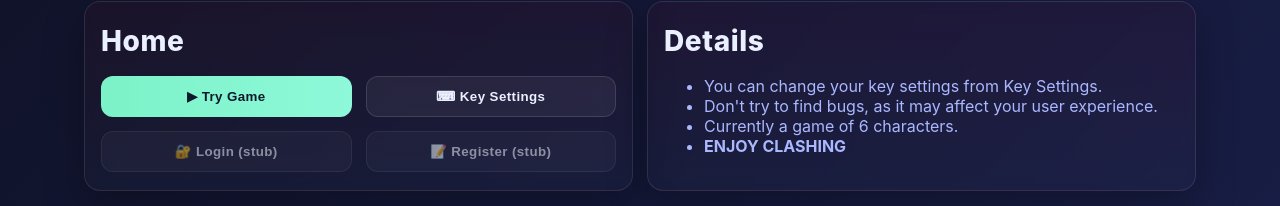
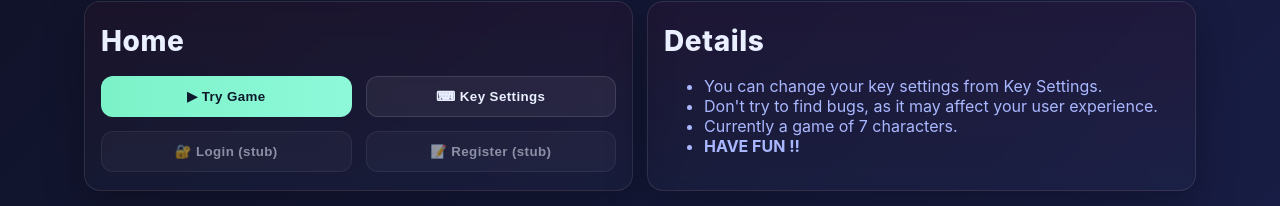
Before and after one commit to cholletiSaiPranav/Clash_Heroes_Showdown, a website: page index.html in a window 1280 px wide. Shown: the part 223-429 px from the top of the page. Drawn offline with nearby package versions, Linux system fonts and the light colour scheme; no server answers.

Commit message:
coloren1

```diff
--- a/index.html
+++ b/index.html
@@ -81,8 +81,8 @@
           <ul class="subtitle">
             <li>You can change your key settings from Key Settings.</li>
             <li>Don't try to find bugs, as it may affect your user experience.</li>
-            <li>Currently a game of 6 characters.</li>
-            <li><strong>ENJOY CLASHING</li>
+            <li>Currently a game of 7 characters.</li>
+            <li><strong>HAVE FUN !!</li>
           </ul>
         </div>
       </div>
```
